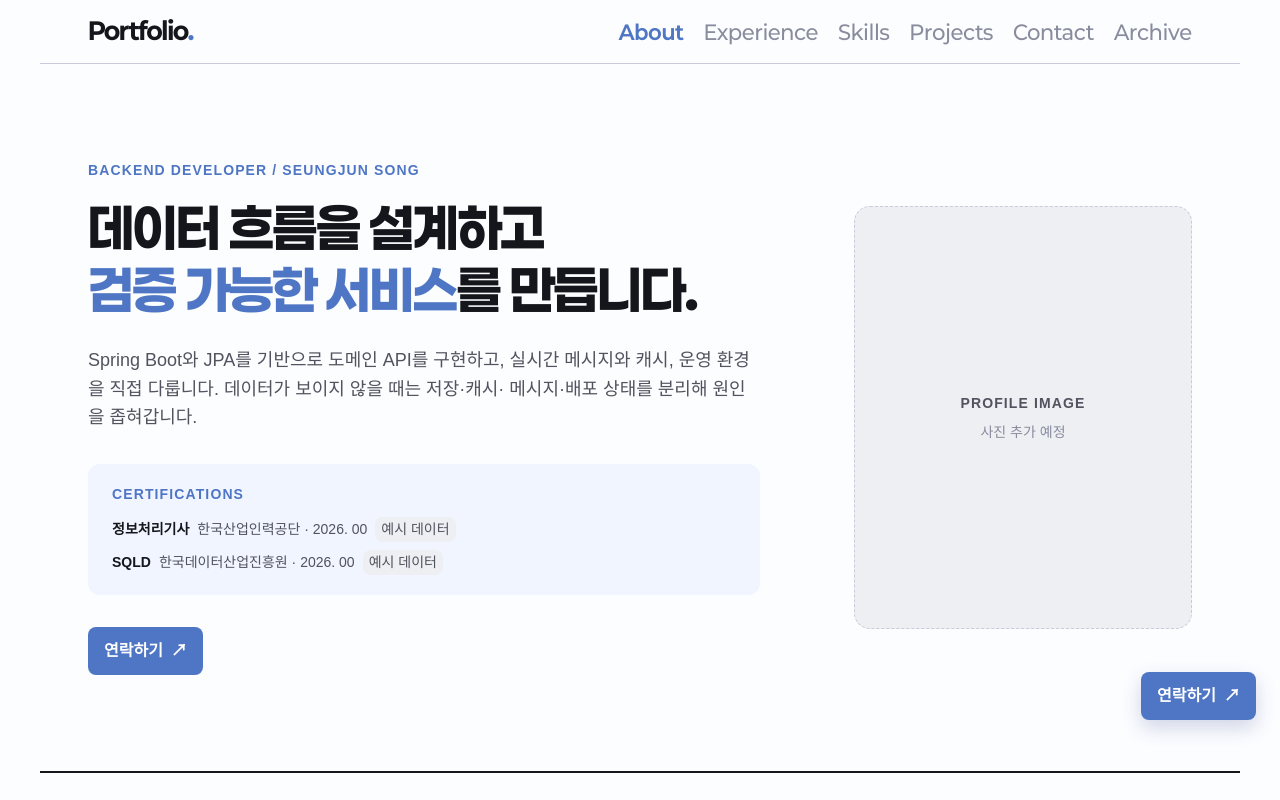
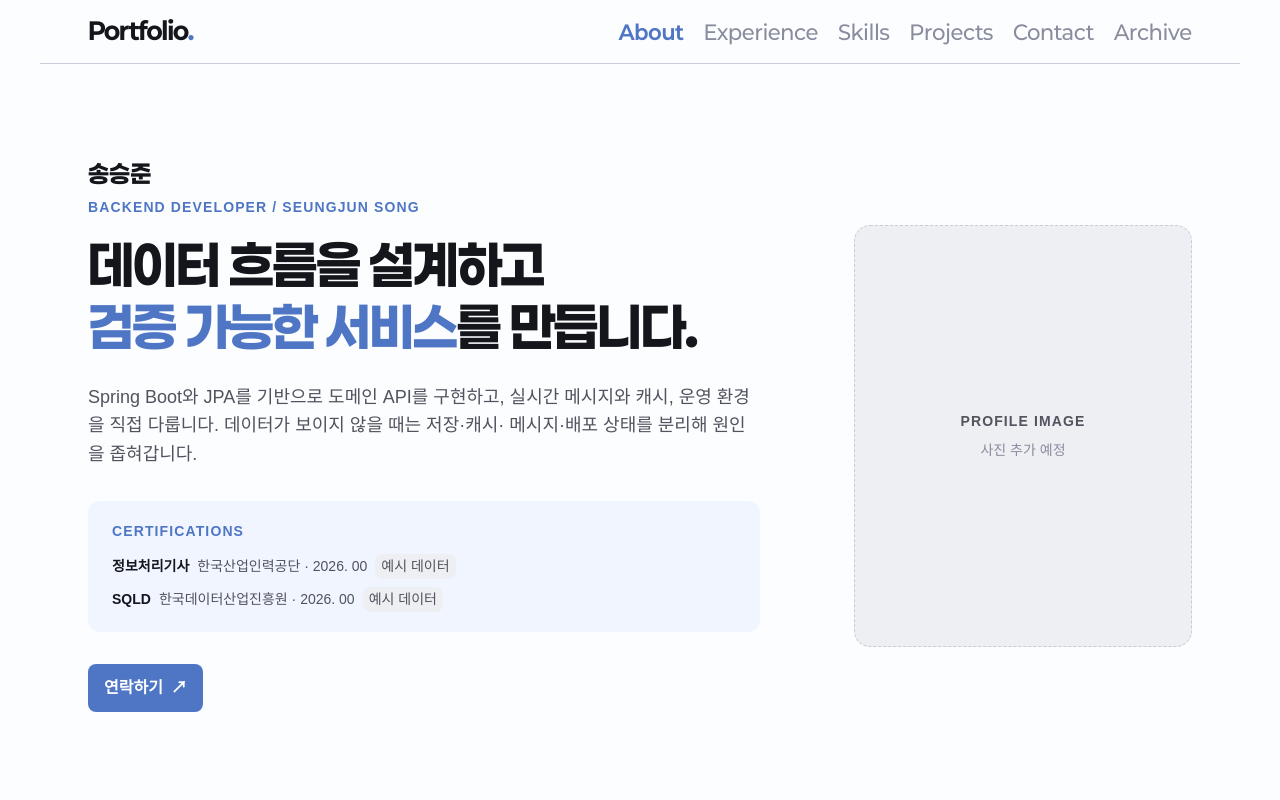
Before and after one commit to SeungJunS0ng/portfolio-site, a React (Vite) app: page / in a window 1280 px wide. Shown: the top 800 px of the page. Built offline with nearby package versions, Linux system fonts and the light colour scheme; no server answers; a web font is replaced by a local one.

Commit message:
feat: About 첫 화면에 이름 표시 추가
- 소개 문구 위에 송승준 이름을 명확하게 표시

- 화면 오른쪽에 떠 있던 연락하기 버튼 제거

- About 영역의 이메일 연락 버튼은 유지

```diff
--- a/src/pages/Home/Home.tsx
+++ b/src/pages/Home/Home.tsx
@@ -1,5 +1,4 @@
 import { useEffect } from "react";
-import { ContactButton } from "../../components/common/ContactButton/ContactButton";
 import { Footer } from "../../components/common/Footer/Footer";
 import { TopButton } from "../../components/common/TopButton/TopButton";
 import { About } from "./sections/About/About";
@@ -25,7 +24,6 @@ export function Home() {
         <Contact />
       </main>
       <Footer />
-      <ContactButton floating />
       <TopButton />
     </div>
   );
--- a/src/pages/Home/sections/About/About.module.css
+++ b/src/pages/Home/sections/About/About.module.css
@@ -1,5 +1,6 @@
 .section { min-height: 38rem; display: grid; grid-template-columns: minmax(0, 1.35fr) minmax(16rem, 0.65fr); gap: 4rem; align-items: center; padding: 6rem 3rem; }
 .content { display: flex; flex-direction: column; align-items: flex-start; }
+.name { margin-bottom: 0.5rem; color: var(--gray-900); font: var(--font-logo); }
 .eyebrow { margin-bottom: 1rem; color: var(--blue-700); font: var(--font-small); font-weight: 700; letter-spacing: 0.08em; }
 h1 { max-width: 52rem; font: var(--font-display); letter-spacing: -0.04em; }
 h1 em { color: var(--blue-700); font-style: normal; }
--- a/src/pages/Home/sections/About/About.tsx
+++ b/src/pages/Home/sections/About/About.tsx
@@ -6,6 +6,7 @@ export function About() {
   return (
     <section id="about" className={styles.section}>
       <div className={styles.content}>
+        <p className={styles.name}>송승준</p>
         <p className={styles.eyebrow}>BACKEND DEVELOPER / SEUNGJUN SONG</p>
         <h1>
           데이터 흐름을 설계하고
```
